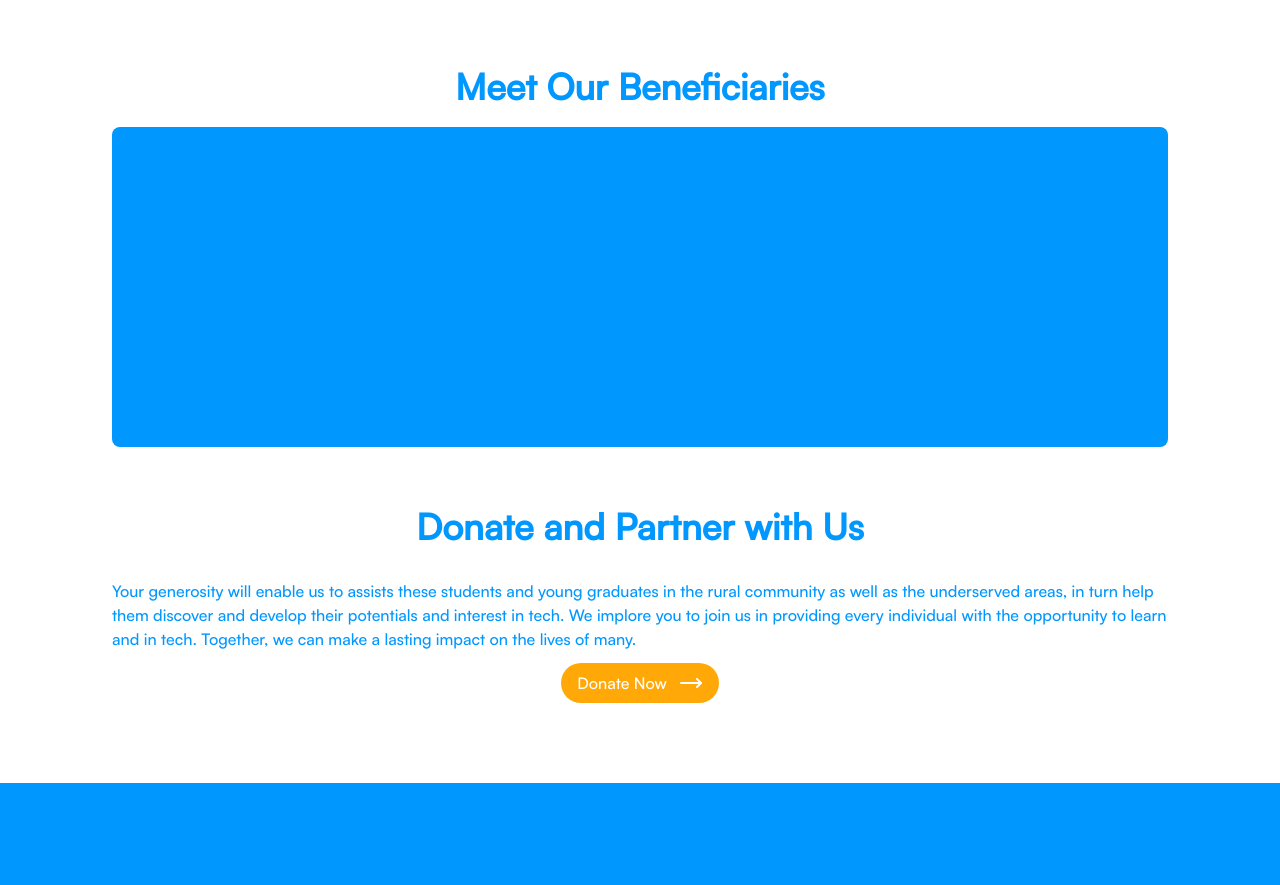
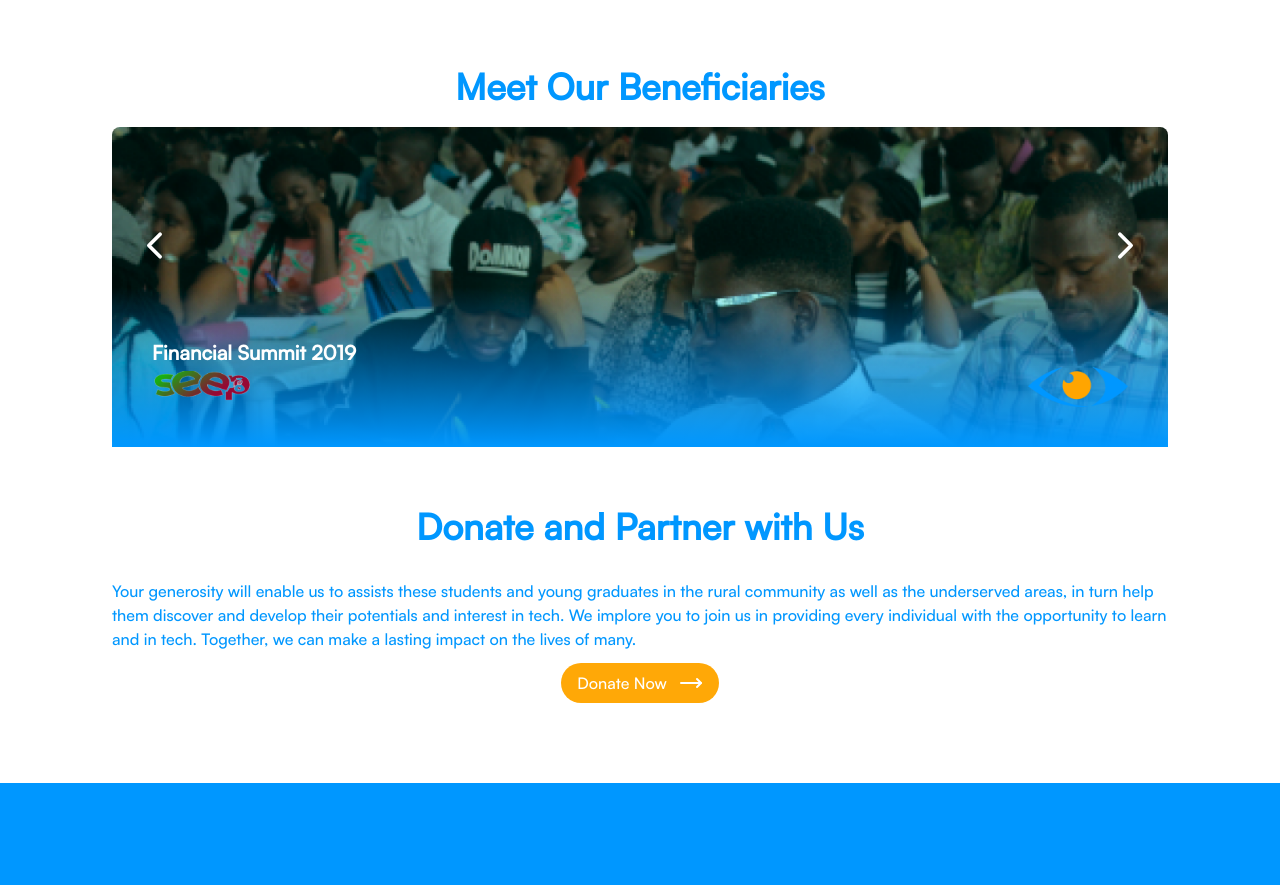
Before and after one commit to Austinobravo/seep, a Next.js app: page /seep in a window 1280 px wide. Shown: the part 3140-4025 px from the top of the page. Built offline with nearby package versions, Linux system fonts and the light colour scheme.

Commit message:
Add beneficiaries

```diff
--- a/app/(seep)/seep/_components/Beneficiaries.tsx
+++ b/app/(seep)/seep/_components/Beneficiaries.tsx
@@ -1,15 +1,59 @@
+'use client'
 import Button from '@/components/Button'
 import FadeInSection from '@/hooks/fadeIn'
-import { MoveRight } from 'lucide-react'
+import { ChevronLeft, ChevronRight, MoveRight } from 'lucide-react'
+import Image from 'next/image'
 import React from 'react'
 
+const occasions = [
+  {
+    image: '/images/beneficiaries.png',
+    title: 'Financial Summit 2019',
+  },
+  {
+    image: '/images/tech3.png',
+    title: 'Tech to school 2022',
+  },
+  {
+    image: '/images/tech2.png',
+    title: '',
+  },
+]
 const Beneficiaries = () => {
+  const[currentImageIndex, setCurrentImageIndex] = React.useState<number>(0)
+
+  const IncrementIndex = () => {
+    setCurrentImageIndex((prev) => occasions.length - 1 === prev ? 0 : prev + 1)
+  }
+  const DecrementIndex = () => {
+    setCurrentImageIndex((prev) => 0 === prev ? occasions.length -1 : prev - 1)
+  }
   return (
     <section className='md:px-28 px-10 py-10 seep-text-color'>
       <FadeInSection direction={`up`}>
         <div>
             <h2 className=' text-center text-4xl  py-5 font-bold'>Meet Our Beneficiaries</h2>
-            <div className='seep-bg-color py-40 w-full rounded-lg'>
+            {/* {occasions.map((occasion, index) => ( */}
+
+            {/* ))} */}
+            <div className='seep-bg-color bg-center bg-cover bg-no-repeat relative h-80 w-full rounded-lg' style={{backgroundImage : `url(${occasions[currentImageIndex].image})`}}>
+              <div className='bg-gradient-to-t from-[#0097FF] h-80 via-transparent to-transparent'>
+                <div className='flex justify-between items-center pt-24 px-5'>
+                  <ChevronLeft color='white' size={45} onClick={DecrementIndex} className='cursor-pointer'/>
+                  <ChevronRight color='white' size={45} onClick={IncrementIndex} className='cursor-pointer'/>
+                </div>
+                <div className='bottom-10 absolute px-10 w-full'>
+                  <div>
+                    <p className='text-white font-bold text-xl'>{occasions[currentImageIndex].title}</p>
+                  </div>
+                  <div className='flex justify-between items-center'>
+                    <Image src={`/images/seep_logo.png`} width={100} height={100} alt='seep logo'/>
+                    <Image src={`/images/logo.png`} width={100} height={100} alt='logo'/>
+                  </div>
+
+                </div>
+
+              </div>
 
             </div>
         </div>
```
Also changed, not shown: public/images/beneficiaries.png (added).
